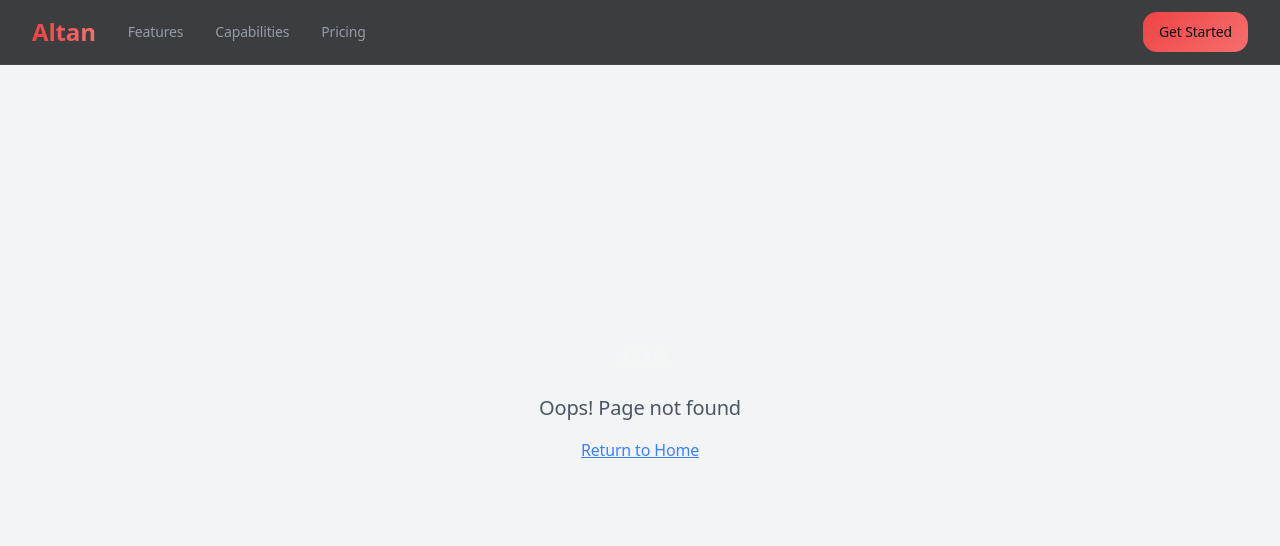
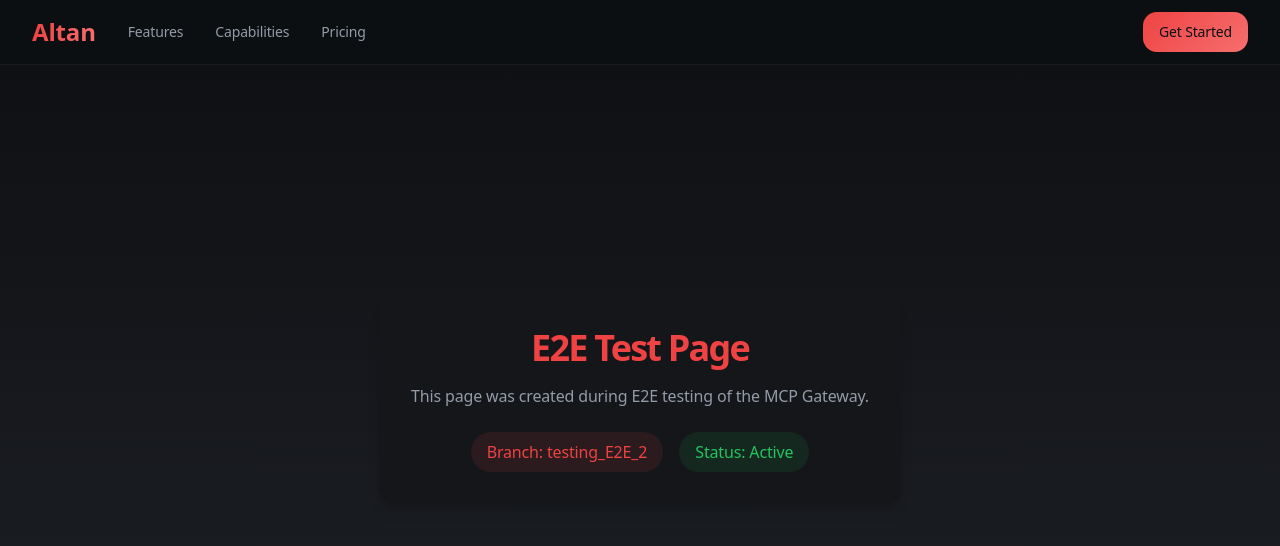
Before and after one commit to eavy89/for_testing, a React (Vite) app: page /e2e-test in a window 1280 px wide. Before the commit this address had no page. Shown: the top 546 px of the page. Built offline with nearby package versions, Linux system fonts and the light colour scheme.

Commit message:
feat: add E2E test page for MCP gateway testing
- Created new E2ETestPage component with animated UI
- Added route /e2e-test to App.tsx
- This commit was made during E2E testing of the MCP Gateway

```diff
--- a/src/App.tsx
+++ b/src/App.tsx
@@ -6,6 +6,7 @@ import { BrowserRouter, Routes, Route } from "react-router-dom";
 import { Navbar } from "./components/Navbar";
 import Index from "./pages/Index";
 import SmartHands from "./pages/SmartHands";
+import E2ETestPage from "./pages/E2ETestPage";
 import NotFound from "./pages/NotFound";
 
 const queryClient = new QueryClient();
@@ -20,6 +21,7 @@ const App = () => (
         <Routes>
           <Route path="/" element={<Index />} />
           <Route path="/smart-hands" element={<SmartHands />} />
+          <Route path="/e2e-test" element={<E2ETestPage />} />
           {/* ADD ALL CUSTOM ROUTES ABOVE THE CATCH-ALL "*" ROUTE */}
           <Route path="*" element={<NotFound />} />
         </Routes>
--- /dev/null
+++ b/src/pages/E2ETestPage.tsx
@@ -0,0 +1,31 @@
+import { motion } from "framer-motion";
+
+const E2ETestPage = () => {
+  return (
+    <div className="min-h-screen bg-gradient-to-b from-background to-muted flex items-center justify-center">
+      <motion.div
+        initial={{ opacity: 0, y: 20 }}
+        animate={{ opacity: 1, y: 0 }}
+        transition={{ duration: 0.5 }}
+        className="text-center p-8 rounded-lg shadow-lg bg-card"
+      >
+        <h1 className="text-4xl font-bold text-primary mb-4">
+          E2E Test Page
+        </h1>
+        <p className="text-muted-foreground mb-6">
+          This page was created during E2E testing of the MCP Gateway.
+        </p>
+        <div className="flex gap-4 justify-center">
+          <span className="px-4 py-2 bg-primary/10 rounded-full text-primary">
+            Branch: testing_E2E_2
+          </span>
+          <span className="px-4 py-2 bg-green-500/10 rounded-full text-green-500">
+            Status: Active
+          </span>
+        </div>
+      </motion.div>
+    </div>
+  );
+};
+
+export default E2ETestPage;
```
Also changed, not shown: 2 other files (tests, documents, lock files or other folders).
